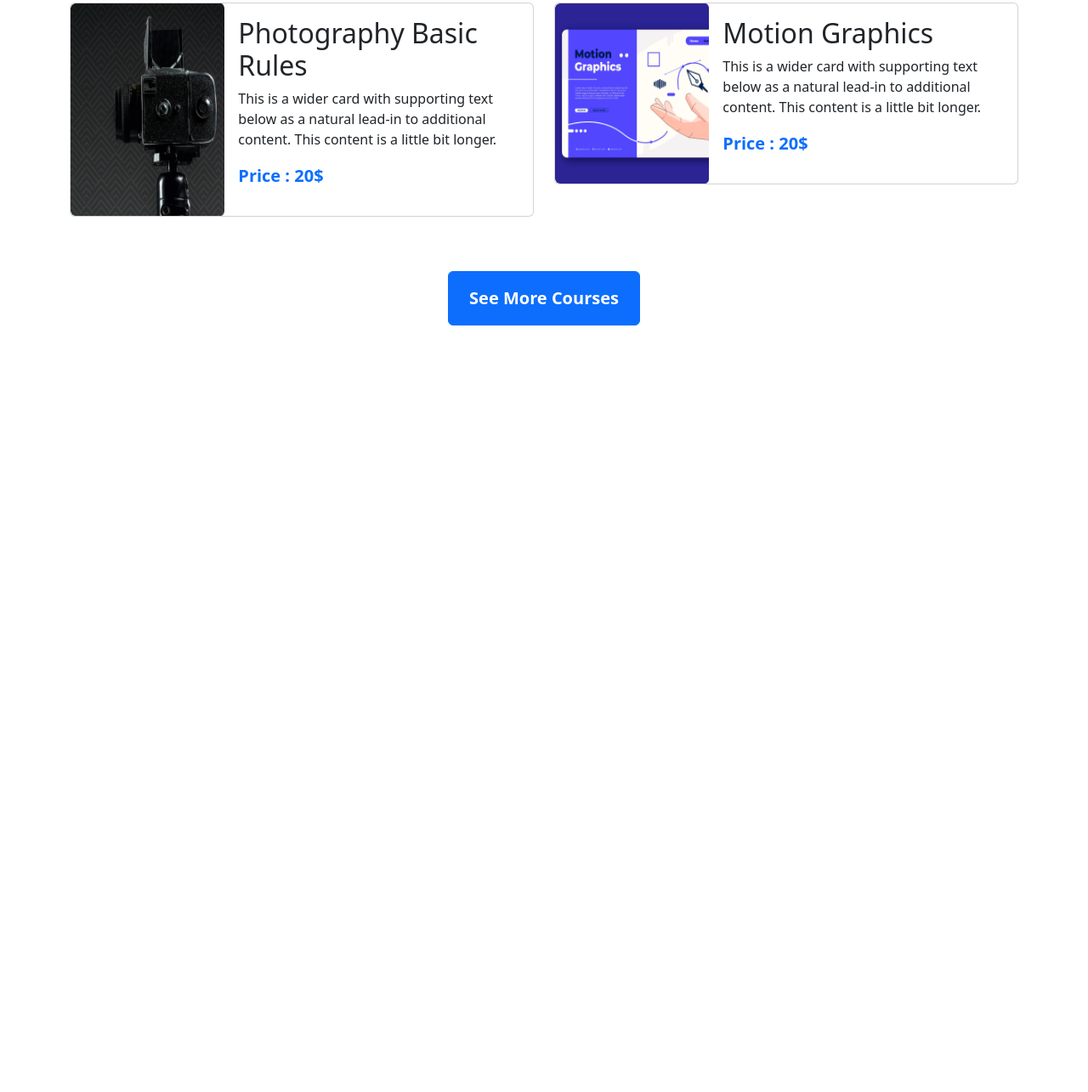
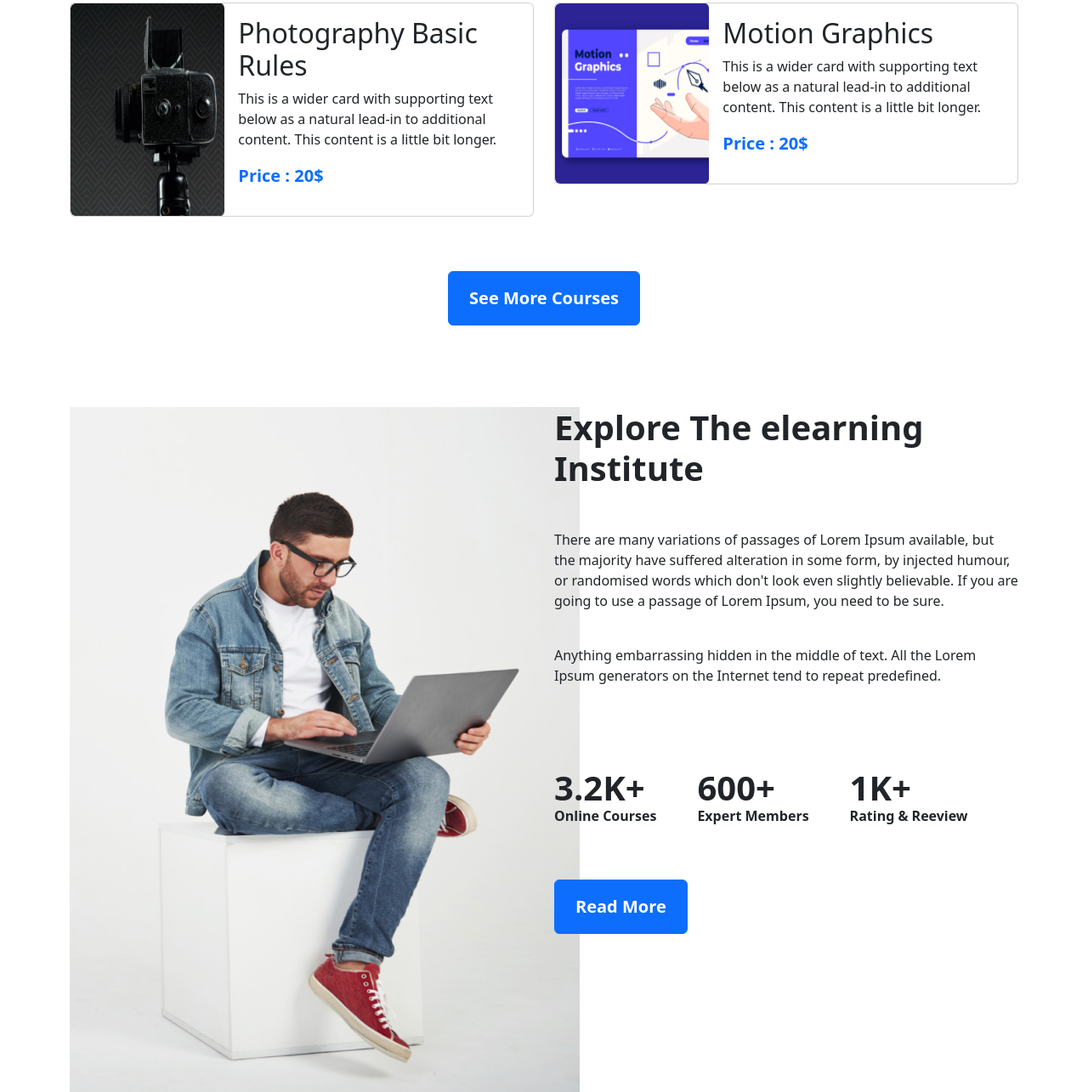
Before and after one commit to Al-Amin08/Assignment-3, a plain HTML site: page index.html in a window 1280 px wide. Shown: the part 1665-2950 px from the top of the page at 85% size. Before the commit the page ends 2096 px from the top, so only its background shows below. Drawn offline with nearby package versions, Linux system fonts and the light colour scheme.

Commit message:
course-detail

```diff
--- a/index.html
+++ b/index.html
@@ -285,7 +285,7 @@
 
         <!-- card End -->
 
-        <!-- <section class="mt-5">
+         <section class="mt-5">
             <div class="container d-flex ">
                 <div class="row">
                     <div class="col-6"><img src="images/working.png" alt=""></div>
@@ -310,7 +310,7 @@
                     </div>
                 </div>
             </div>
-        </section> -->
+        </section>
     </main>
     <script src="https://cdn.jsdelivr.net/npm/bootstrap@5.2.0/dist/js/bootstrap.bundle.min.js"
         integrity="sha384-A3rJD856KowSb7dwlZdYEkO39Gagi7vIsF0jrRAoQmDKKtQBHUuLZ9AsSv4jD4Xa"
```
